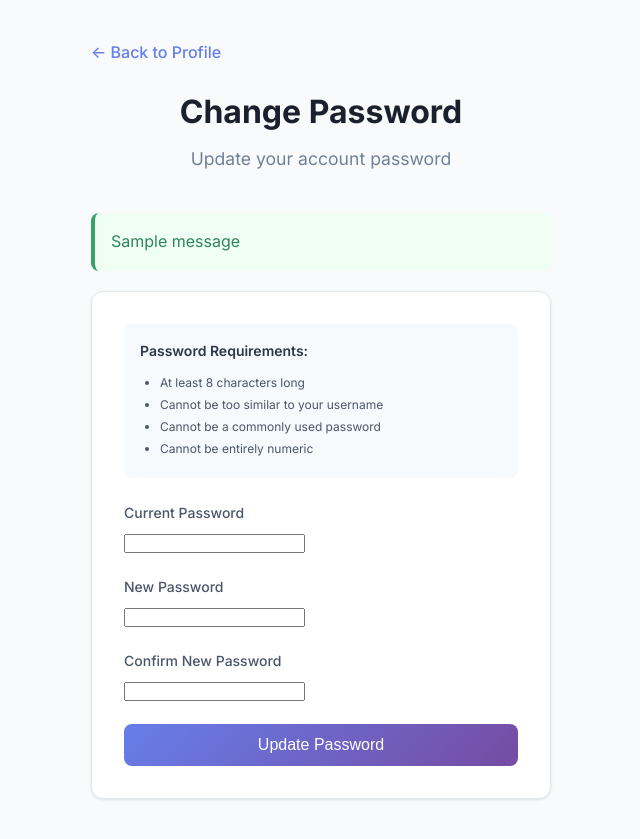
After one commit to MNourMoslem/Analayzee, a Django app: template Analayzee/templates/accounts/change_password.html in a window 1280 px wide. The commit adds this page. Shown: the whole page, without its empty margins (319-959 px from the left). Run offline with Django 5.2, Linux system fonts and the light colour scheme; the template is opened without the code that fills it, so the values that code supplies are empty, except form fields; tables that the repository leaves empty hold one stand-in row (values such as "Sample post"); one stand-in notice (Sample message) is shown; form fields are guessed from the names that the template uses.

Commit message:
Add user menu and change password template
- Implemented a user menu in the showcase template with options for profile, subscription, and logout.
- Added a new change password template with form validation and password requirements.
- Included JavaScript for toggling the user menu and closing it when clicking outside.

```diff
--- /dev/null
+++ b/Analayzee/templates/accounts/change_password.html
@@ -0,0 +1,232 @@
+{% extends 'base.html' %}
+{% load static %}
+
+{% block title %}Change Password - Analayzee{% endblock %}
+
+{% block extra_css %}
+<style>
+    .password-container {
+        max-width: 500px;
+        margin: 40px auto;
+        padding: 0 20px;
+    }
+
+    .password-header {
+        text-align: center;
+        margin-bottom: 40px;
+    }
+
+    .password-title {
+        font-size: 2rem;
+        font-weight: 700;
+        color: #1a202c;
+        margin-bottom: 8px;
+    }
+
+    .password-subtitle {
+        color: #718096;
+        font-size: 1.1rem;
+    }
+
+    .password-card {
+        background: white;
+        border-radius: 12px;
+        padding: 32px;
+        box-shadow: 0 1px 3px rgba(0, 0, 0, 0.1);
+        border: 1px solid #e2e8f0;
+    }
+
+    .form-group {
+        margin-bottom: 20px;
+    }
+
+    .form-label {
+        display: block;
+        margin-bottom: 6px;
+        font-size: 0.875rem;
+        font-weight: 500;
+        color: #4a5568;
+    }
+
+    .form-input {
+        width: 100%;
+        padding: 10px 16px;
+        border: 1px solid #e2e8f0;
+        border-radius: 8px;
+        font-size: 0.875rem;
+        transition: all 0.2s ease;
+        background: white;
+    }
+
+    .form-input:focus {
+        outline: none;
+        border-color: #667eea;
+        box-shadow: 0 0 0 3px rgba(102, 126, 234, 0.1);
+    }
+
+    .form-input.error {
+        border-color: #f56565;
+    }
+
+    .error-message {
+        color: #f56565;
+        font-size: 0.75rem;
+        margin-top: 4px;
+    }
+
+    .form-button {
+        background: linear-gradient(135deg, #667eea 0%, #764ba2 100%);
+        color: white;
+        border: none;
+        padding: 12px 24px;
+        border-radius: 8px;
+        font-size: 1rem;
+        font-weight: 500;
+        cursor: pointer;
+        transition: all 0.2s ease;
+        width: 100%;
+    }
+
+    .form-button:hover {
+        transform: translateY(-1px);
+        box-shadow: 0 4px 12px rgba(102, 126, 234, 0.4);
+    }
+
+    .back-link {
+        display: inline-flex;
+        align-items: center;
+        gap: 8px;
+        color: #667eea;
+        text-decoration: none;
+        font-weight: 500;
+        margin-bottom: 20px;
+    }
+
+    .back-link:hover {
+        text-decoration: underline;
+    }
+
+    .password-requirements {
+        background: #f7fafc;
+        border-radius: 8px;
+        padding: 16px;
+        margin-bottom: 24px;
+    }
+
+    .password-requirements h4 {
+        margin: 0 0 12px 0;
+        color: #2d3748;
+        font-size: 0.875rem;
+        font-weight: 600;
+    }
+
+    .password-requirements ul {
+        margin: 0;
+        padding-left: 20px;
+        color: #4a5568;
+        font-size: 0.75rem;
+        line-height: 1.5;
+    }
+
+    .password-requirements li {
+        margin-bottom: 4px;
+    }
+</style>
+{% endblock %}
+
+{% block content %}
+<div class="password-container">
+    <a href="{% url 'accounts:profile' %}" class="back-link">
+        ← Back to Profile
+    </a>
+
+    <div class="password-header">
+        <h1 class="password-title">Change Password</h1>
+        <p class="password-subtitle">Update your account password</p>
+    </div>
+
+    {% if messages %}
+        {% for message in messages %}
+            <div class="alert alert-{{ message.tags }}">
+                {{ message }}
+            </div>
+        {% endfor %}
+    {% endif %}
+
+    <div class="password-card">
+        <div class="password-requirements">
+            <h4>Password Requirements:</h4>
+            <ul>
+                <li>At least 8 characters long</li>
+                <li>Cannot be too similar to your username</li>
+                <li>Cannot be a commonly used password</li>
+                <li>Cannot be entirely numeric</li>
+            </ul>
+        </div>
+
+        <form method="post" novalidate>
+            {% csrf_token %}
+
+            <div class="form-group">
+                <label class="form-label" for="{{ form.current_password.id_for_label }}">
+                    Current Password
+                </label>
+                {{ form.current_password }}
+                {% if form.current_password.errors %}
+                    <div class="error-message">
+                        {% for error in form.current_password.errors %}
+                            {{ error }}
+                        {% endfor %}
+                    </div>
+                {% endif %}
+            </div>
+
+            <div class="form-group">
+                <label class="form-label" for="{{ form.new_password1.id_for_label }}">
+                    New Password
+                </label>
+                {{ form.new_password1 }}
+                {% if form.new_password1.errors %}
+                    <div class="error-message">
+                        {% for error in form.new_password1.errors %}
+                            {{ error }}
+                        {% endfor %}
+                    </div>
+                {% endif %}
+            </div>
+
+            <div class="form-group">
+                <label class="form-label" for="{{ form.new_password2.id_for_label }}">
+                    Confirm New Password
+                </label>
+                {{ form.new_password2 }}
+                {% if form.new_password2.errors %}
+                    <div class="error-message">
+                        {% for error in form.new_password2.errors %}
+                            {{ error }}
+                        {% endfor %}
+                    </div>
+                {% endif %}
+            </div>
+
+            <button type="submit" class="form-button">
+                Update Password
+            </button>
+        </form>
+    </div>
+</div>
+{% endblock %}
+
+{% block extra_js %}
+<script>
+    // Add error styling to form inputs
+    document.addEventListener('DOMContentLoaded', function() {
+        const inputs = document.querySelectorAll('.form-input');
+        inputs.forEach(input => {
+            if (input.classList.contains('error')) {
+                input.style.borderColor = '#f56565';
+            }
+        });
+    });
+</script>
+{% endblock %}
```
Also changed, not shown: Analayzee/templates/showcase.html (+116 -0 lines).
